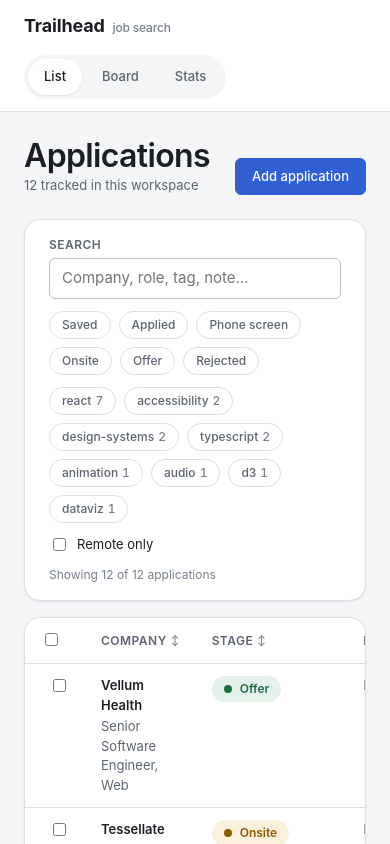
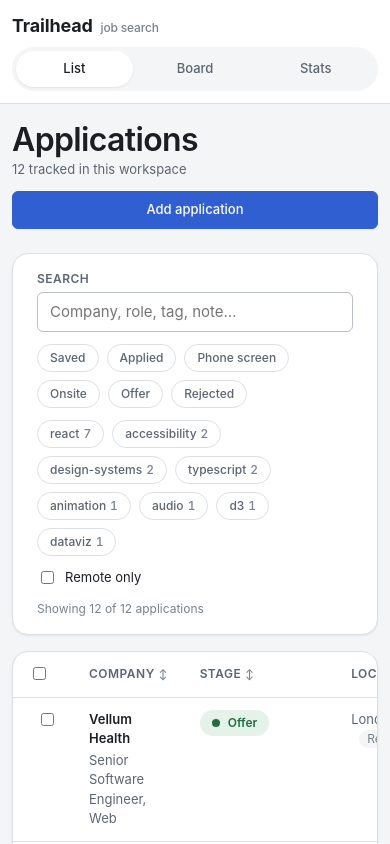
Before and after one commit to AuthRan/trailhead, a React (Vite) app: page / in a window 390 px wide. Shown: the top 844 px of the page. Built offline with nearby package versions, Linux system fonts and the light colour scheme.

Commit message:
style: improve navigation on narrow screens

```diff
--- a/src/styles/layout.css
+++ b/src/styles/layout.css
@@ -118,3 +118,37 @@
 .panel__body {
   padding: var(--space-5);
 }
+
+@media (max-width: 520px) {
+  .app-header {
+    gap: var(--space-2);
+    padding: var(--space-3);
+  }
+
+  .app-header__spacer {
+    display: none;
+  }
+
+  .app-nav {
+    width: 100%;
+  }
+
+  .app-nav__link {
+    flex: 1;
+    padding-inline: var(--space-2);
+    text-align: center;
+  }
+
+  .app-main {
+    padding: var(--space-4) var(--space-3) var(--space-6);
+  }
+
+  .page-header__actions {
+    width: 100%;
+    margin-left: 0;
+  }
+
+  .page-header__actions .button {
+    width: 100%;
+  }
+}
```
